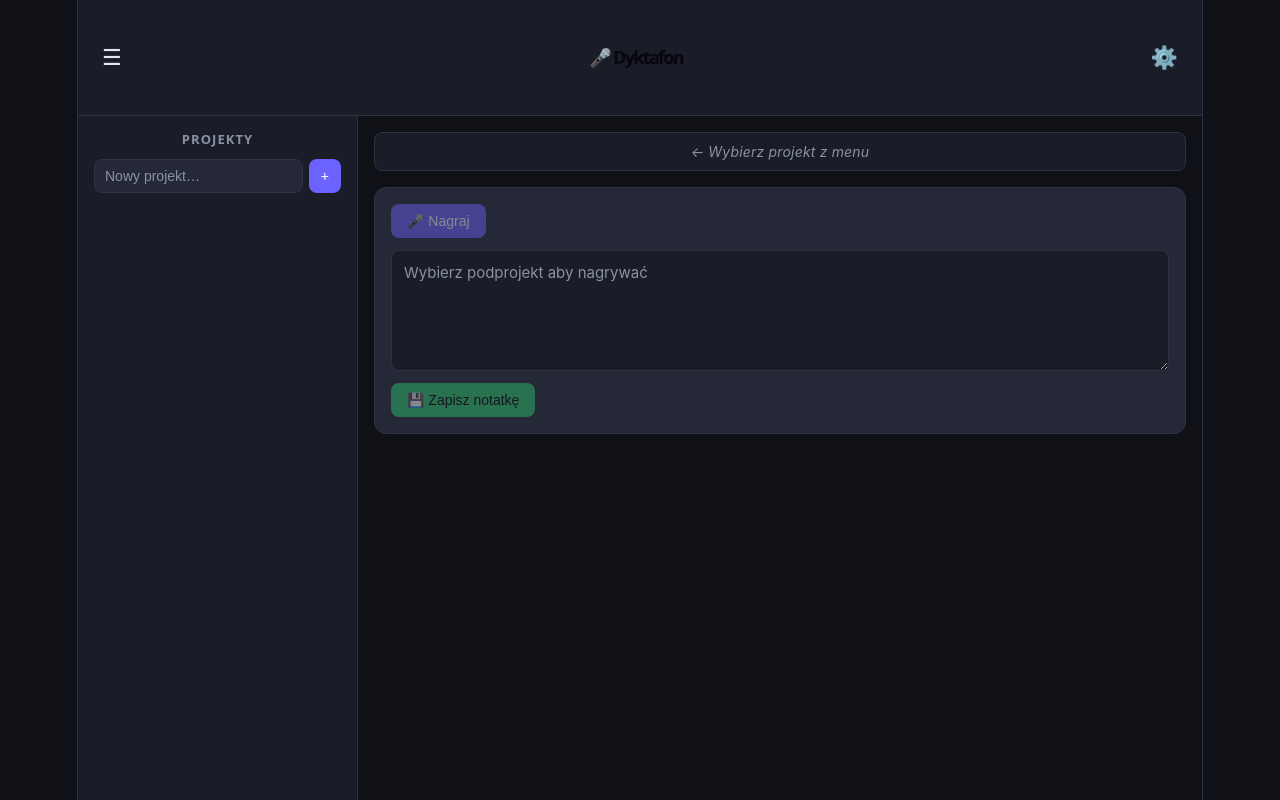
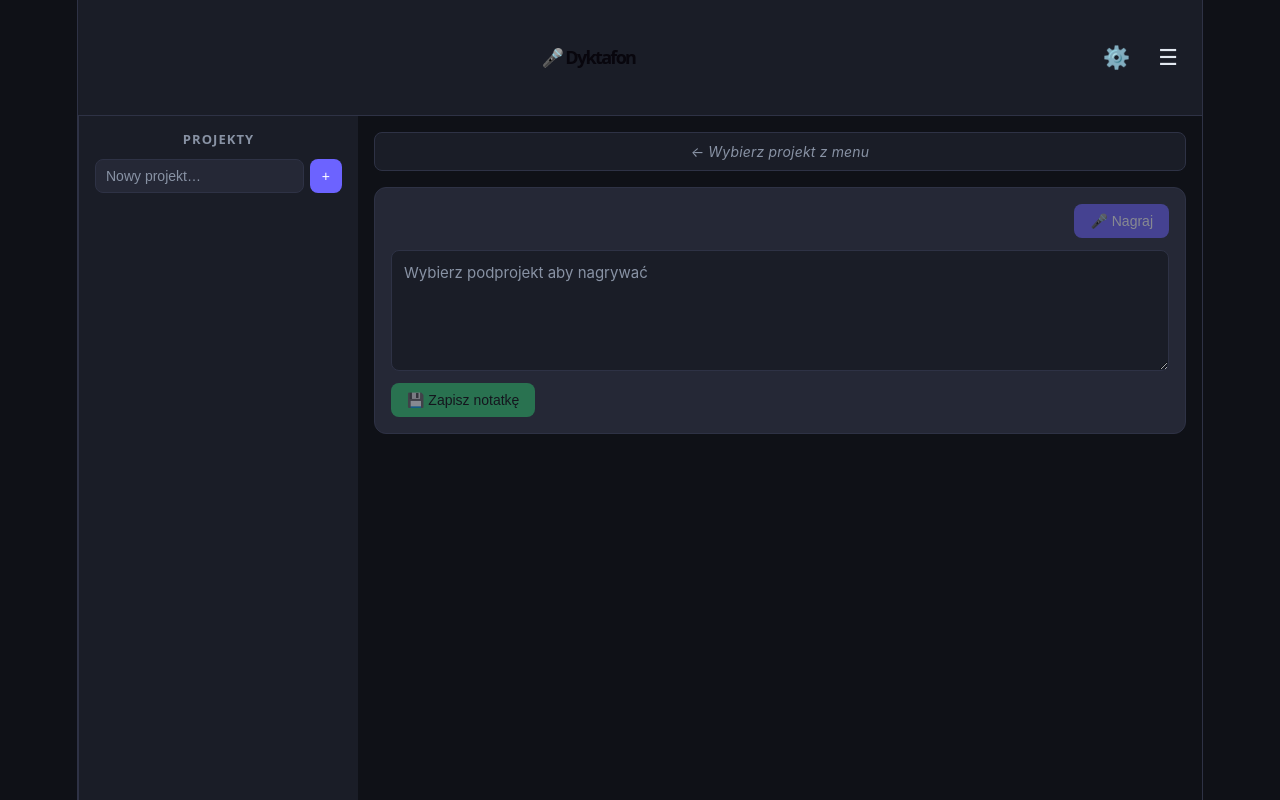
Before and after one commit to OczekMorderca/smart-durchs-leben, a React (Vite) app: page / in a window 1280 px wide. Built offline with nearby package versions, Linux system fonts and the light colour scheme.

Commit message:
ux: przyciski Nagraj i menu przeniesione na prawą stronę

```diff
--- a/src/App.css
+++ b/src/App.css
@@ -79,11 +79,13 @@ body {
   overflow-y: auto;
   padding: 16px;
   position: fixed;
-  top: 0; bottom: 0; left: 0;
-  transform: translateX(-100%);
+  top: 0; bottom: 0; right: 0;
+  transform: translateX(100%);
   transition: transform 0.25s ease;
   z-index: 30;
   padding-top: 64px;
+  border-right: none;
+  border-left: 1px solid var(--border);
 }
 
 .layout.sidebar-visible .sidebar { transform: translateX(0); }
@@ -201,7 +203,7 @@ body {
   gap: 12px;
 }
 
-.dictaphone-controls { display: flex; align-items: center; gap: 12px; }
+.dictaphone-controls { display: flex; align-items: center; gap: 12px; justify-content: flex-end; }
 
 .recording-indicator {
   color: #ff4444;
--- a/src/App.jsx
+++ b/src/App.jsx
@@ -40,11 +40,11 @@ export default function App() {
   return (
     <div className="app">
       <header className="app-header">
-        <button className="menu-btn" onClick={() => setSidebarOpen(o => !o)}>☰</button>
         <h1 className="app-title">🎤 Dyktafon</h1>
         <button className="settings-btn" onClick={() => setView(v => v === 'settings' ? 'notes' : 'settings')}>
           ⚙️
         </button>
+        <button className="menu-btn" onClick={() => setSidebarOpen(o => !o)}>☰</button>
       </header>
 
       <div className={`layout ${sidebarOpen ? 'sidebar-visible' : ''}`}>
```
